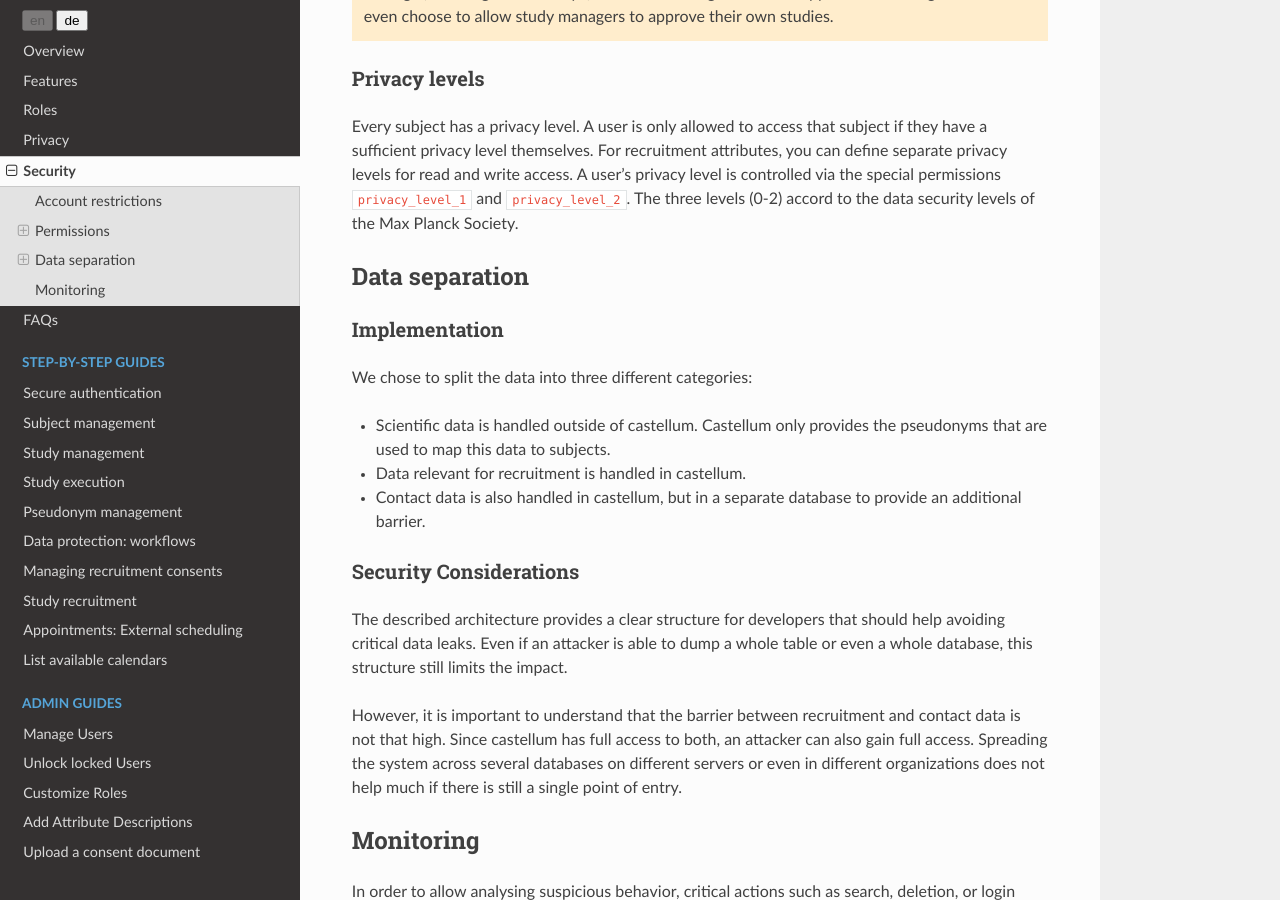
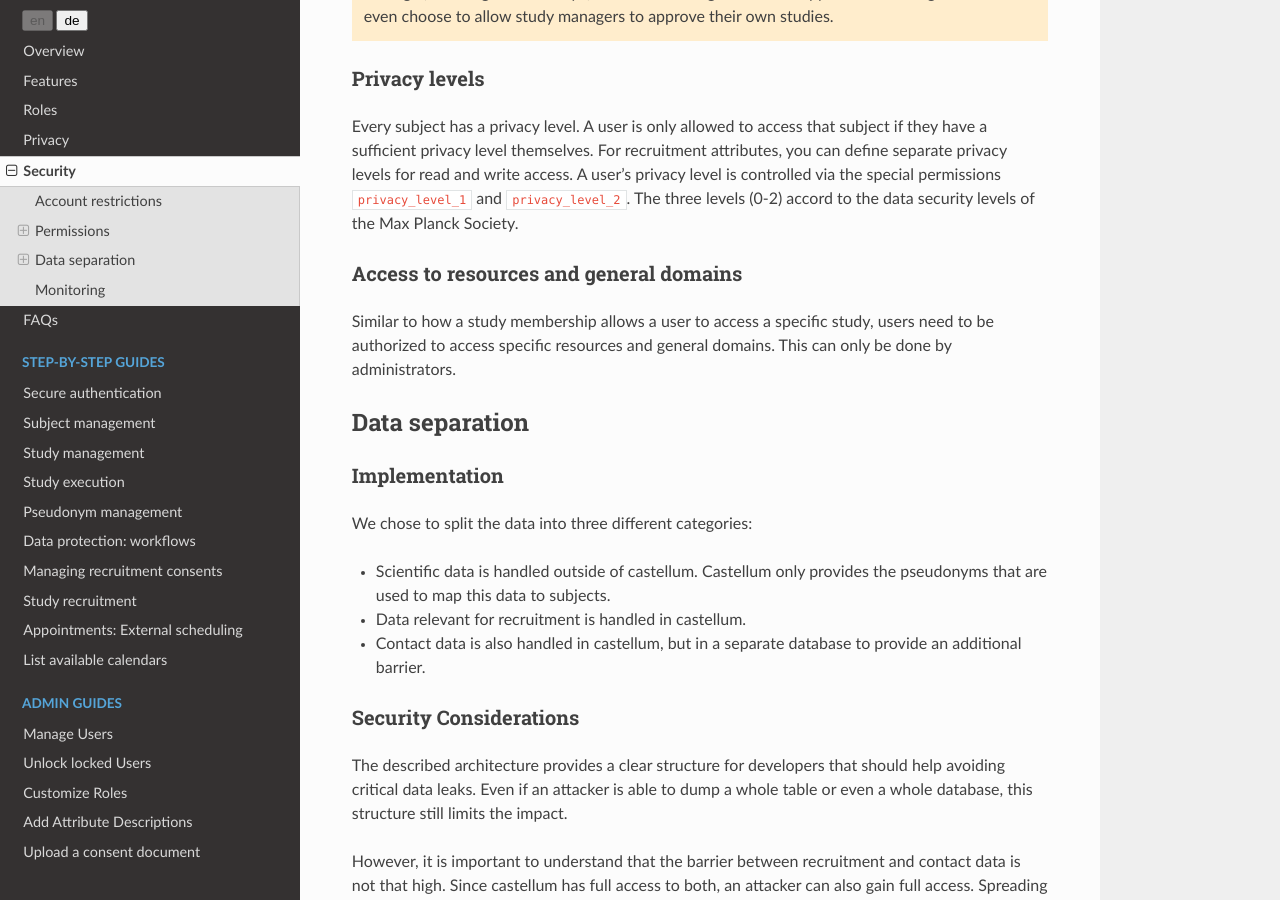
Before and after one commit to DouglasNeuroInformatics/castellum, a Sphinx documentation site: the page built from source/security.rst, in a window 1280 px wide and 900 px high, scrolled down 1575 px. Built offline with Sphinx 7.4.7 and the Read the Docs theme 2.0.0, drawn with Linux system fonts in a browser that asks for light colours.

Commit message:
security: describe access control for resources and general domains

```diff
--- a/source/security.rst
+++ b/source/security.rst
@@ -81,6 +81,13 @@ user's privacy level is controlled via the special permissions
 ``privacy_level_1`` and ``privacy_level_2``. The three levels (0-2) accord to
 the data security levels of the Max Planck Society.
 
+Access to resources and general domains
+~~~~~~~~~~~~~~~~~~~~~~~~~~~~~~~~~~~~~~~
+
+Similar to how a study membership allows a user to access a specific study,
+users need to be authorized to access specific resources and general domains.
+This can only be done by administrators.
+
 Data separation
 ---------------
 
```
